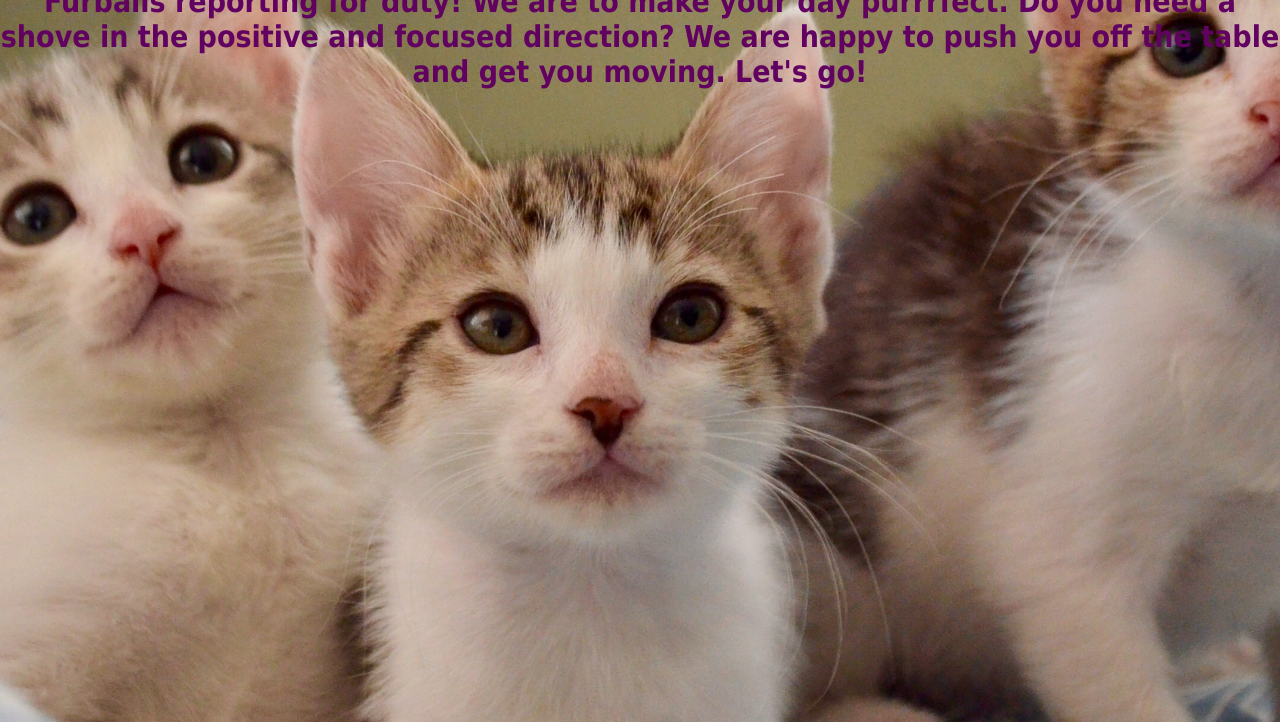
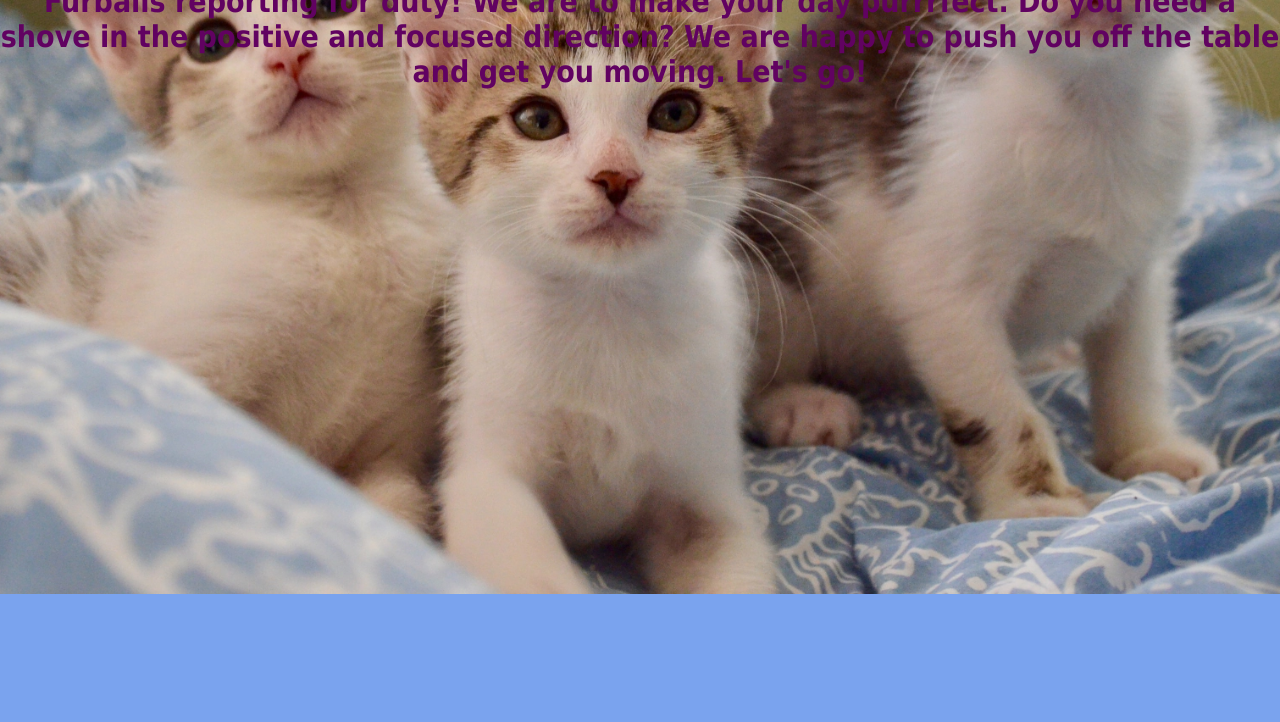
Before and after one commit to jeng200/purrrfect-meowtivation, a plain HTML site: page index.html in a window 1280 px wide. Shown: the part 383-1105 px from the top of the page. Drawn offline with Linux system fonts and the light colour scheme.

Commit message:
Testing hero image

```diff
--- a/css/main.css
+++ b/css/main.css
@@ -43,13 +43,13 @@ a:hover {
 .hero {
   text-align: center;
   color: rgb(102, 2, 105);
-  padding: 14rem 0 55rem;
+  padding: 14rem 0 30rem;
   background-image: url("../img/reportingfordutycats.jpg");
   background-size: cover;
   background-position: center;
   position: relative;
   margin: 0 0 5rem 0;
-
+  height: 50%;
 }
 
 .hero p {
```
